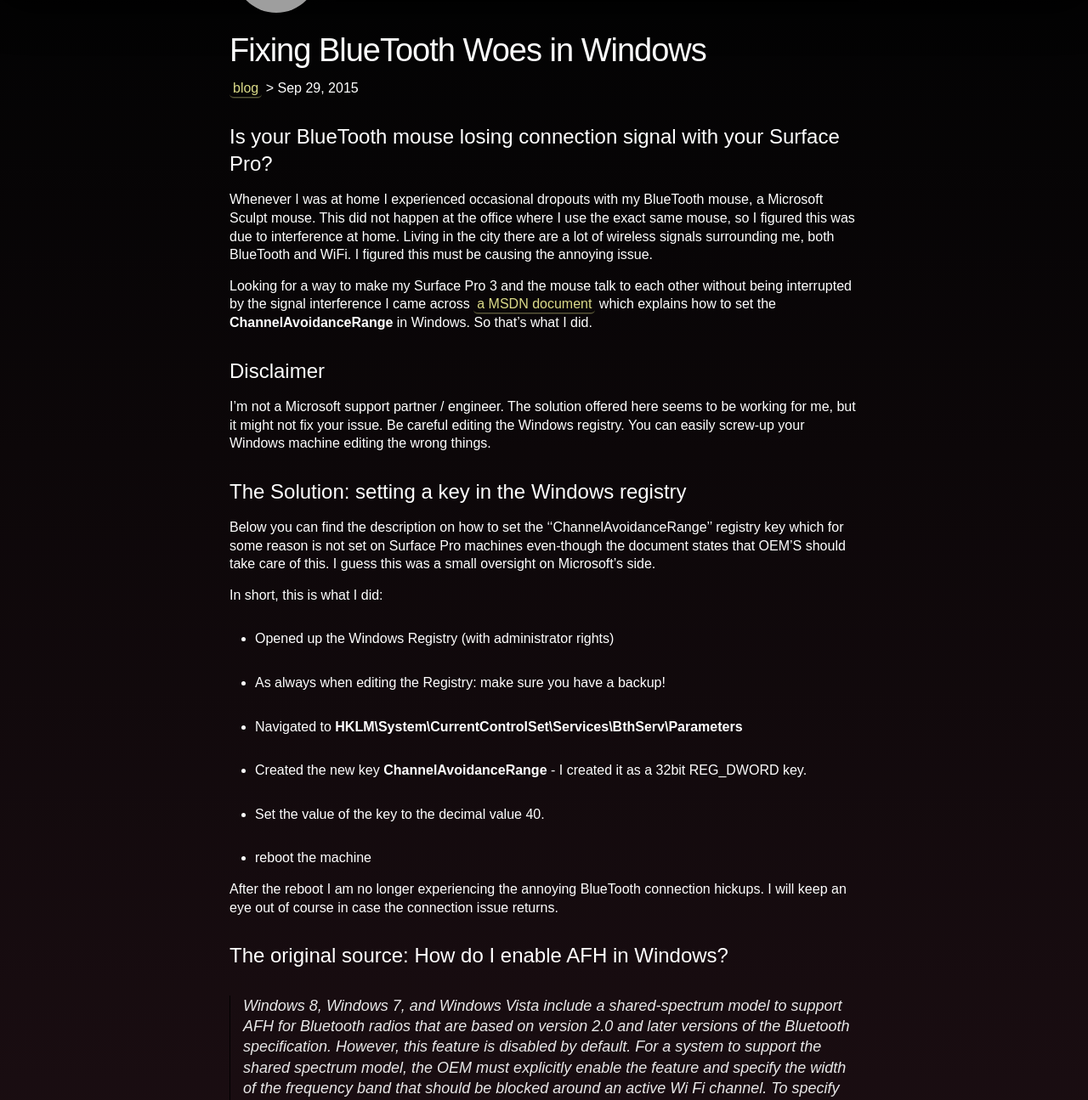
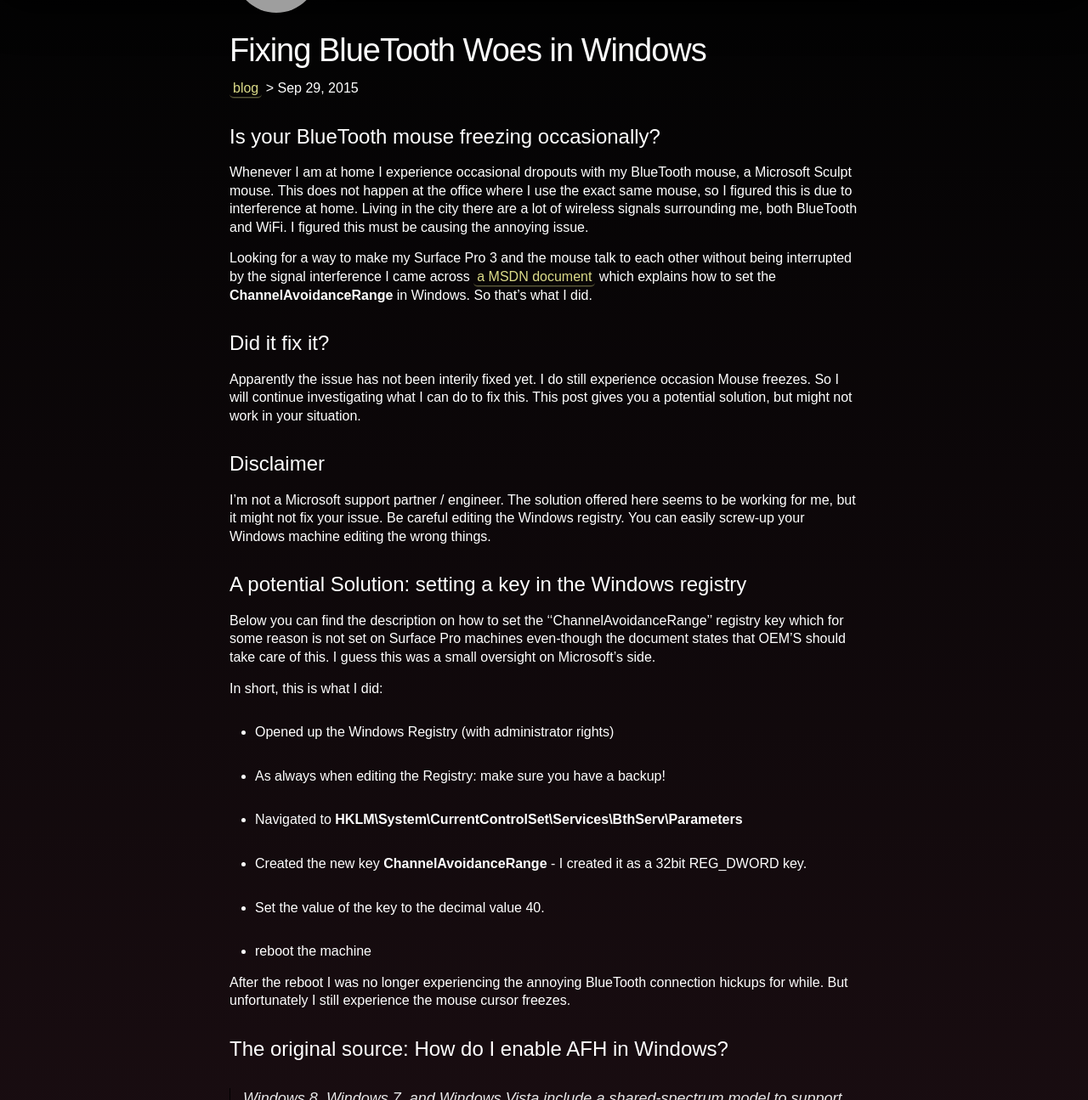
Before and after one commit to johanbove/johanbove.github.io, a Jekyll site: the page built from _posts/2015-09-29-Windows-Bluetooth-Mouse-Connection-Fixed.md, in a window 1280 px wide and 1400 px high, cut to the strip 105-1400 px from the top of the window. Shown: the whole strip at 85% size. Built offline with Jekyll 4.4.1, drawn with Linux system fonts in a browser that asks for light colours; comment, search, counter and statistics services are not loaded; grey boxes are pictures that could not be loaded.

Commit message:
Update post
Situation is still happening.

```diff
--- a/_posts/2015-09-29-Windows-Bluetooth-Mouse-Connection-Fixed.md
+++ b/_posts/2015-09-29-Windows-Bluetooth-Mouse-Connection-Fixed.md
@@ -5,17 +5,21 @@
 categories: blog
 ---
 
-## Is your BlueTooth mouse losing connection signal with your Surface Pro?
+## Is your BlueTooth mouse freezing occasionally?
 
-Whenever I was at home I experienced occasional dropouts with my BlueTooth mouse, a Microsoft Sculpt mouse. This did not happen at the office where I use the exact same mouse, so I figured this was due to interference at home. Living in the city there are a lot of wireless signals surrounding me, both BlueTooth and WiFi. I figured this must be causing the annoying issue.
+Whenever I am at home I experience occasional dropouts with my BlueTooth mouse, a Microsoft Sculpt mouse. This does not happen at the office where I use the exact same mouse, so I figured this is due to interference at home. Living in the city there are a lot of wireless signals surrounding me, both BlueTooth and WiFi. I figured this must be causing the annoying issue.
 
 Looking for a way to make my Surface Pro 3 and the mouse talk to each other without being interrupted by the signal interference I came across [a MSDN document](https://msdn.microsoft.com/en-us/library/windows/hardware/dn133849(v=vs.85).aspx>) which explains how to set the **ChannelAvoidanceRange** in Windows. So that's what I did.
+
+## Did it fix it?
+
+Apparently the issue has not been interily fixed yet. I do still experience occasion Mouse freezes. So I will continue investigating what I can do to fix this. This post gives you a potential solution, but might not work in your situation.
 
 ## Disclaimer
 
 I'm not a Microsoft support partner / engineer. The solution offered here seems to be working for me, but it might not fix your issue. Be careful editing the Windows registry. You can easily screw-up your Windows machine editing the wrong things.
 
-## The Solution: setting a key in the Windows registry
+## A potential Solution: setting a key in the Windows registry
 
 Below you can find the description on how to set the ''ChannelAvoidanceRange'' registry key which for some reason is not set on Surface Pro machines even-though the document states that OEM'S should take care of this. I guess this was a small oversight on Microsoft's side.
 
@@ -28,8 +32,8 @@
 - Set the value of the key to the decimal value 40.
 - reboot the machine
 
-After the reboot I am no longer experiencing the annoying BlueTooth connection hickups.
-I will keep an eye out of course in case the connection issue returns.
+After the reboot I was no longer experiencing the annoying BlueTooth connection hickups for while.
+But unfortunately I still experience the mouse cursor freezes.
 
 
 ## The original source: How do I enable AFH in Windows?
```
